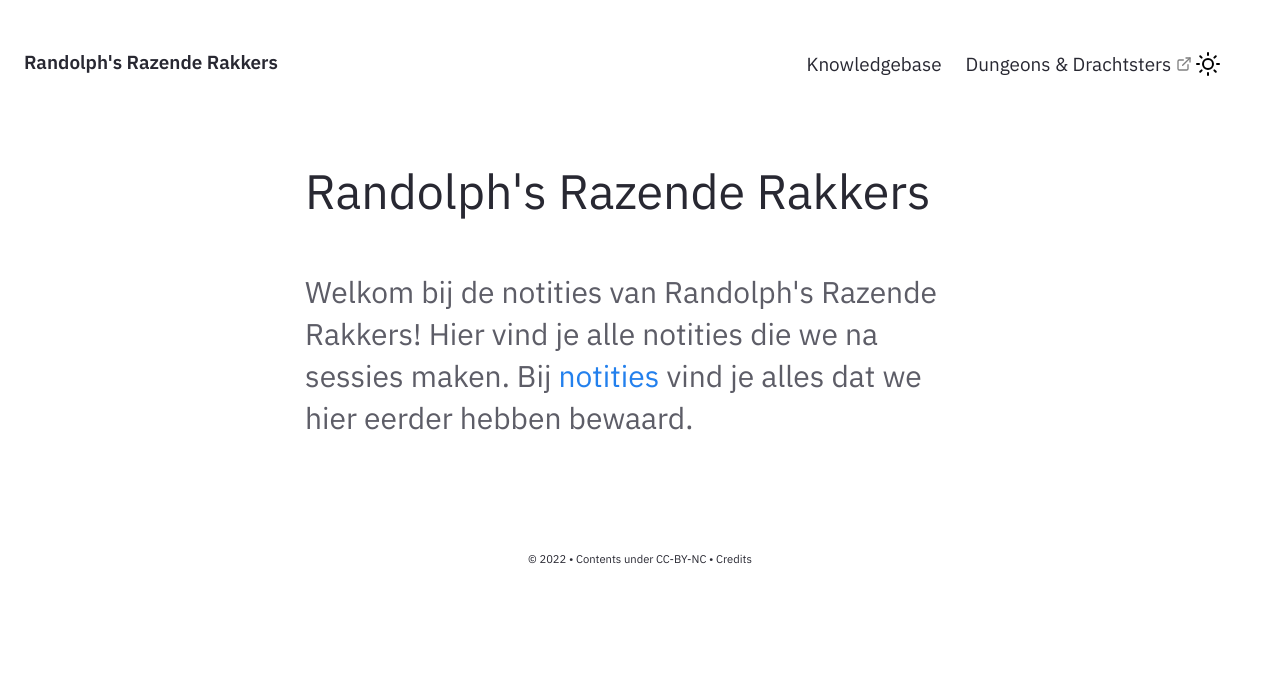
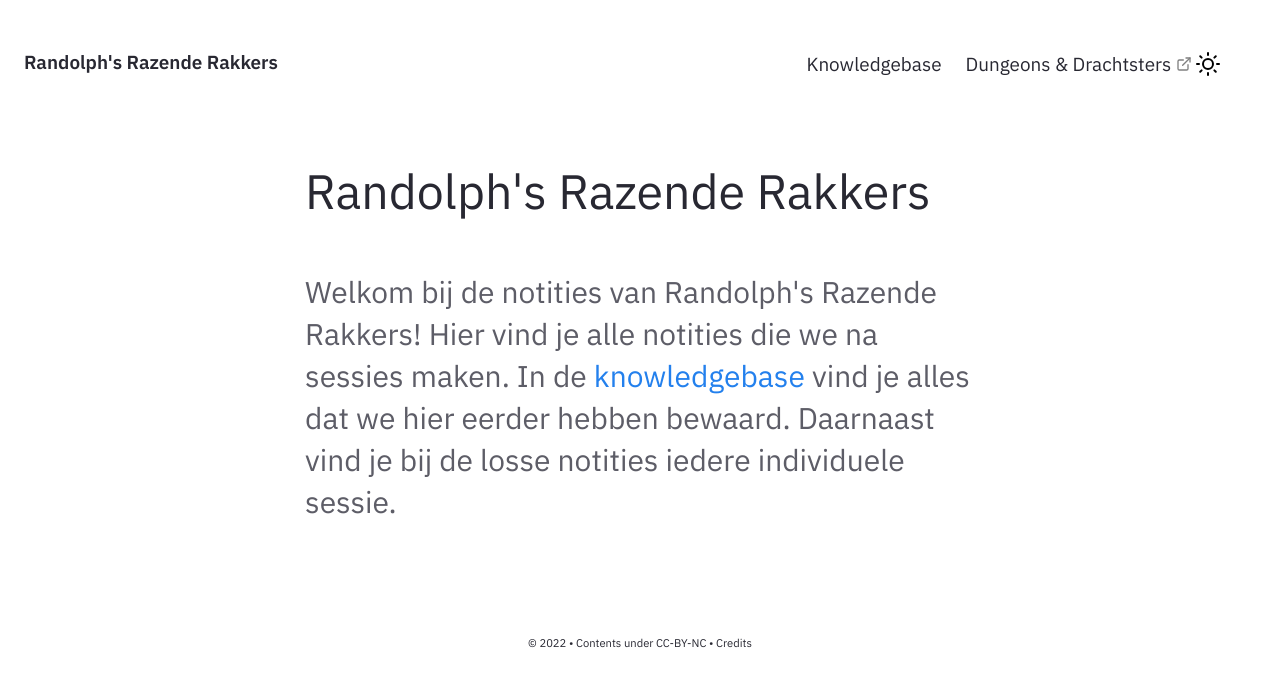
Before and after one commit to basvroegop/rrr, a Jekyll site: the page built from pages/index.md, in a window 1280 px wide. Shown: the top 687 px of the page. Built offline with Jekyll 4.4.1, drawn with Linux system fonts in a browser that asks for light colours.

```diff
--- a/_includes/Homepage.html
+++ b/_includes/Homepage.html
@@ -2,6 +2,6 @@
     <div class="jumbo">{{site.heading}} </div>
     <div class="home-sub-text"> <h3>
         Welkom bij de notities van Randolph's Razende Rakkers! Hier vind je alle notities die we na sessies maken.
-        Bij <a href="{{'/notes' | relative_url}}">notities</a> vind je alles dat we hier eerder hebben bewaard.
+        In de <a href="{{'/notes' | relative_url}}">knowledgebase</a> vind je alles dat we hier eerder hebben bewaard. Daarnaast vind je bij de losse notities iedere individuele sessie.
         </h3>
 </div> </div>
```
